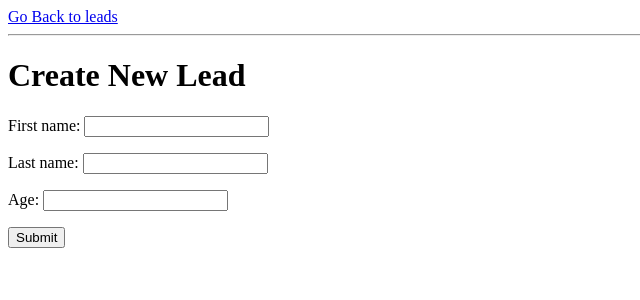
After one commit to simplyObare/django_projects, a Django app: template basic_CRM/leads/templates/lead_create.html in a window 1280 px wide. The commit adds this page. Shown: the top 300 px of the page, without its empty margins (0-640 px from the left). Run offline with Django 5.2, Linux system fonts and the light colour scheme; the template is opened without the code that fills it: values that come from a table or form of the project are taken from there, others are empty.

Commit message:
Forms and Create View

```diff
--- /dev/null
+++ b/basic_CRM/leads/forms.py
@@ -0,0 +1,7 @@
+from django import forms
+
+
+class LeadForm(forms.Form):
+    first_name = forms.CharField()
+    last_name = forms.CharField()
+    age = forms.IntegerField(min_value=0)
--- /dev/null
+++ b/basic_CRM/leads/templates/lead_create.html
@@ -0,0 +1,19 @@
+<!DOCTYPE html>
+<html lang="en">
+  <head>
+    <meta charset="UTF-8" />
+    <meta name="viewport" content="width=device-width, initial-scale=1.0" />
+    <title>Create New Lead</title>
+  </head>
+  <body>
+    <a href="/leads">Go Back to leads</a>
+
+    <hr />
+    <h1>Create New Lead</h1>
+    <form method="POST">
+      {% csrf_token %} {{form.as_p}}
+
+      <button type="submit">Submit</button>
+    </form>
+  </body>
+</html>
--- a/basic_CRM/leads/templates/lead_detail.html
+++ b/basic_CRM/leads/templates/lead_detail.html
@@ -3,7 +3,7 @@
   <head>
     <meta charset="UTF-8" />
     <meta name="viewport" content="width=device-width, initial-scale=1.0" />
-    <title>Lead List</title>
+    <title>{{lead.first_name}}'s details</title>
 
     <style>
       .lead {
--- a/basic_CRM/leads/urls.py
+++ b/basic_CRM/leads/urls.py
@@ -5,5 +5,6 @@ app_name = "leads"
 
 urlpatterns = [
     path("", views.lead_list, name="lead_list"),
-    path("<pk>/", views.lead_detail, name="lead_detail"),
+    path("<int:pk>/", views.lead_detail, name="lead_detail"),
+    path("create/", views.lead_create, name="lead_create"),
 ]
```
Also changed, not shown: basic_CRM/leads/views.py (+21 -2 lines).
